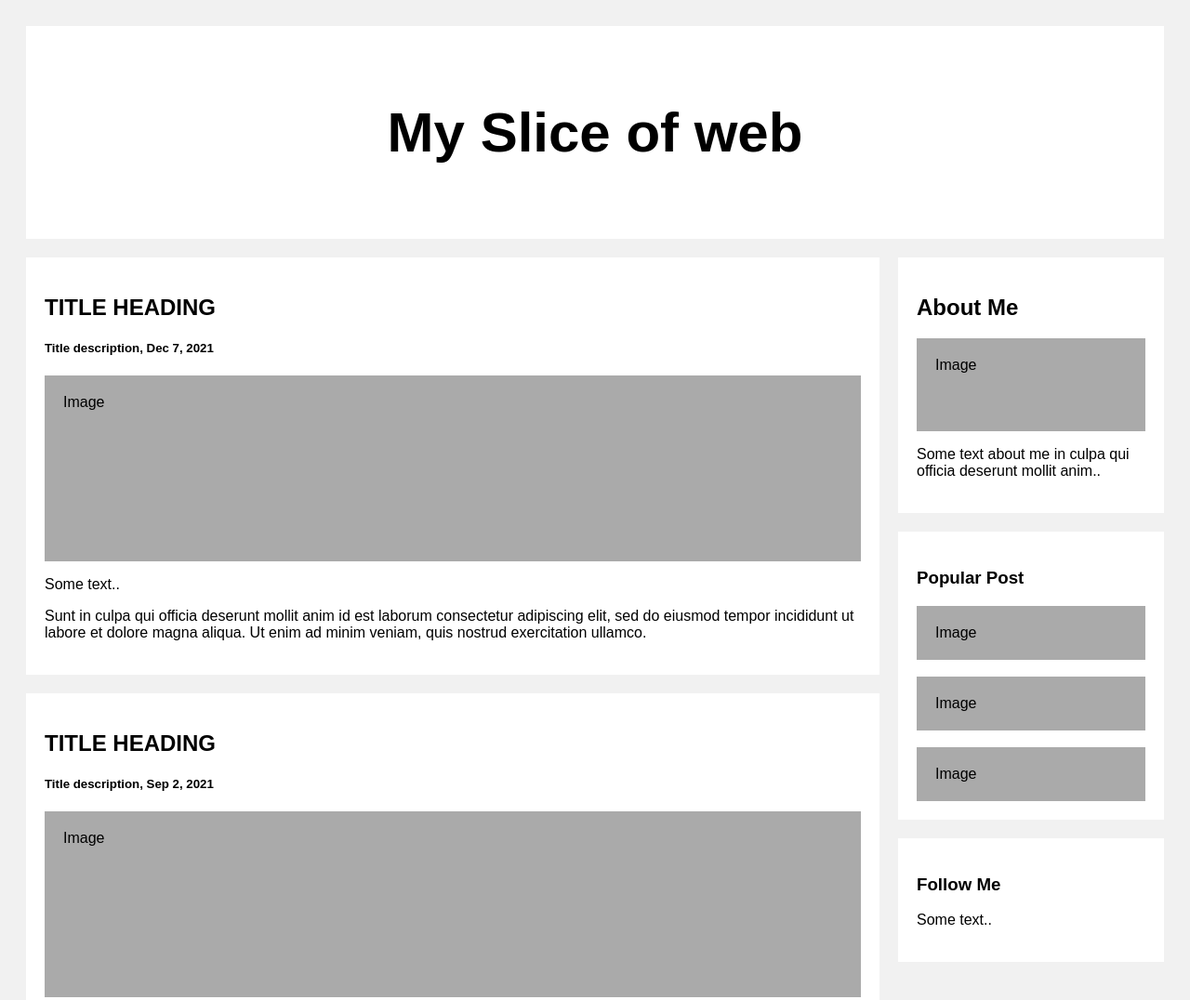
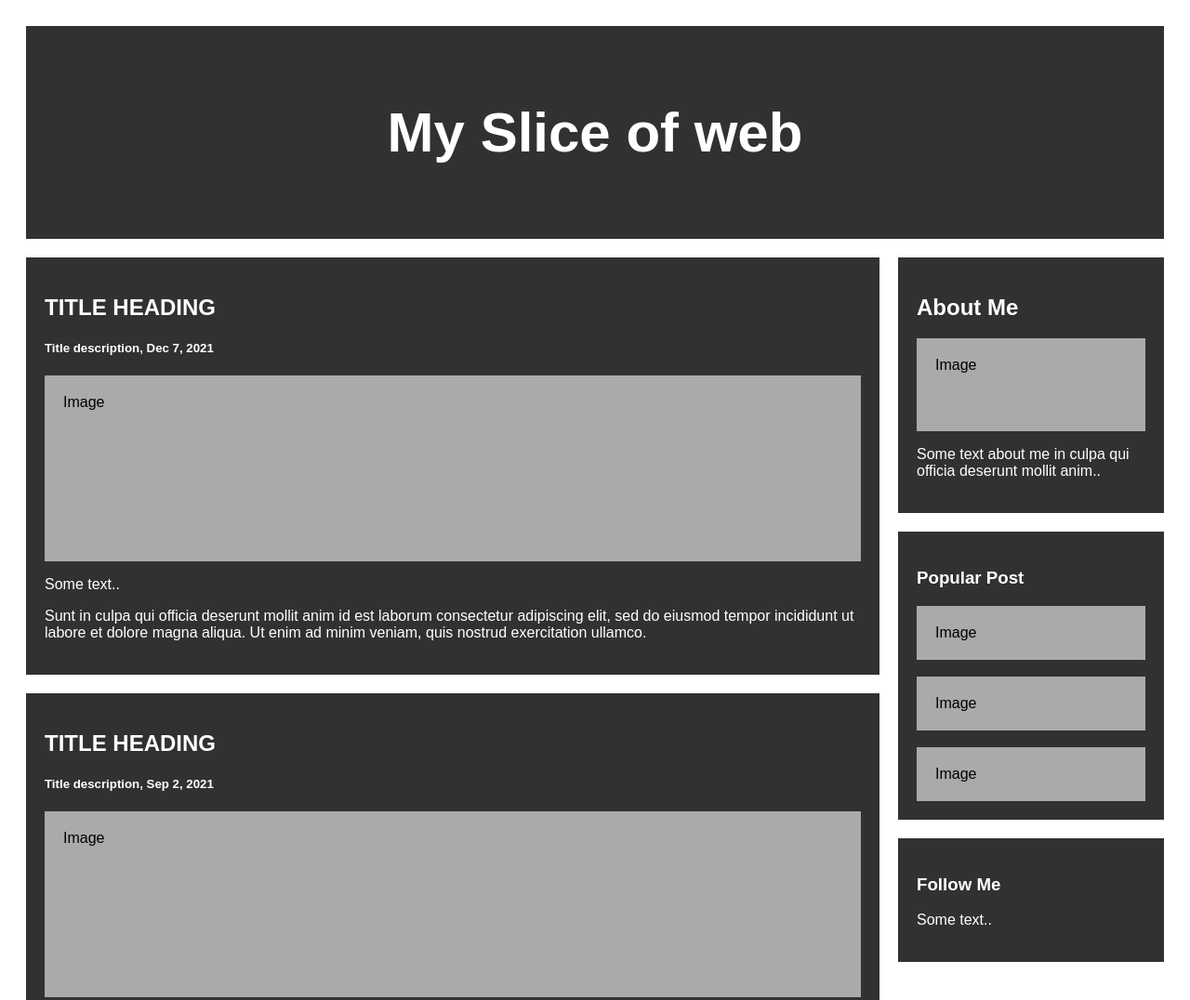
Before and after one commit to Ozn87/PersonalBlogExample, a plain HTML site: page index.html in a window 1280 px wide. Shown: the top 1076 px of the page at 93% size. Drawn offline with Linux system fonts and the light colour scheme.

Commit message:
Update style.css

```diff
--- a/assets/styles/style.css
+++ b/assets/styles/style.css
@@ -6,15 +6,21 @@
   body {
     font-family: Arial;
     padding: 20px;
-    background: #f1f1f1;
+    background: #ffffff;
   }
+
+  h2, h3, h5, p{
+    color: #ffffff;
+  }
+
+
 
   /* Header/Blog Title */
   .header {
     padding: 30px;
     font-size: 40px;
     text-align: center;
-    background: white;
+    background: #313131;
   }
 
   /* Create two unequal columns that floats next to each other */
@@ -40,7 +46,7 @@
 
   /* Add a card effect for articles */
   .card {
-     background-color: white;
+     background-color: #313131;
      padding: 20px;
      margin-top: 20px;
   }
```
